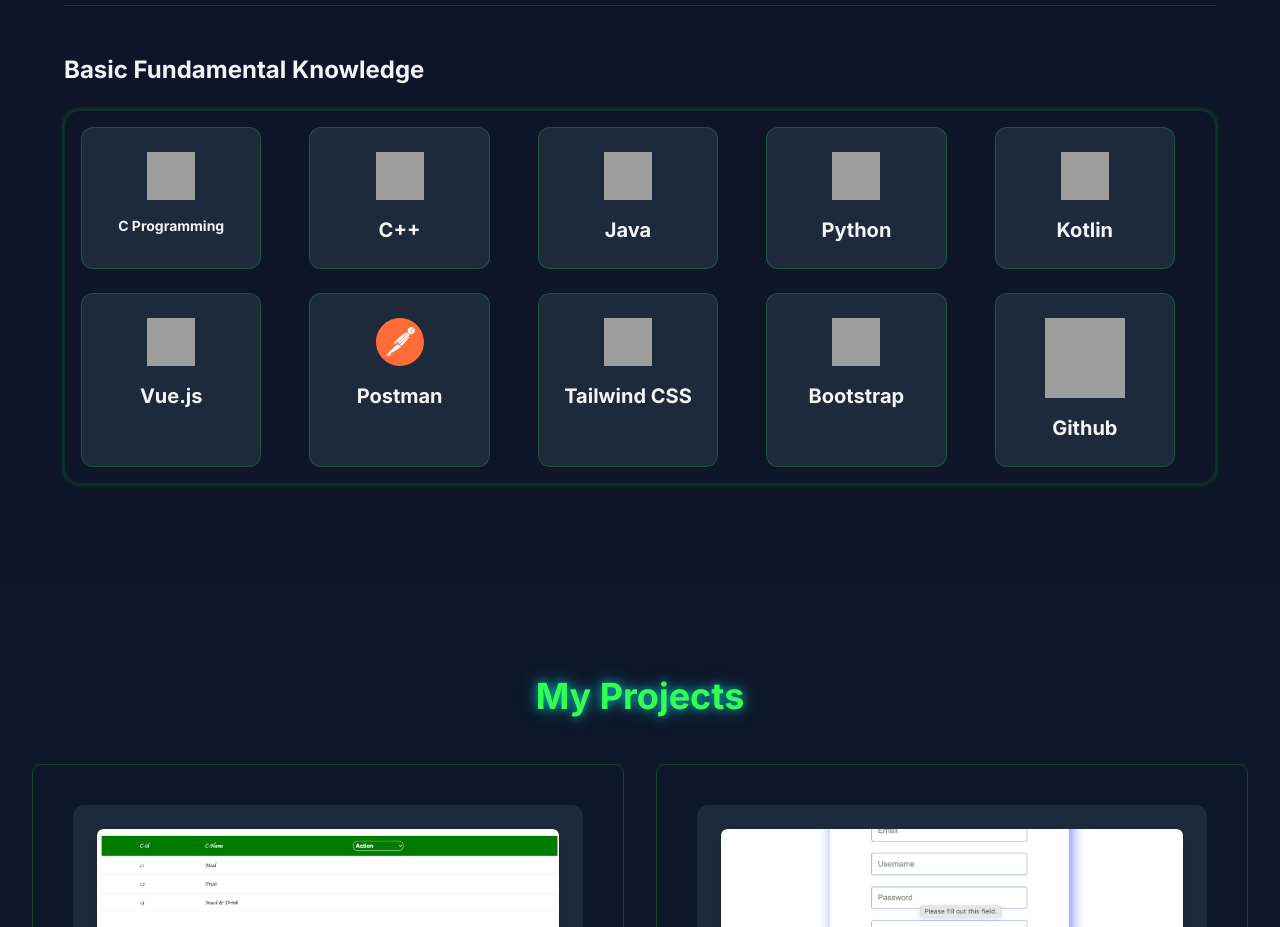
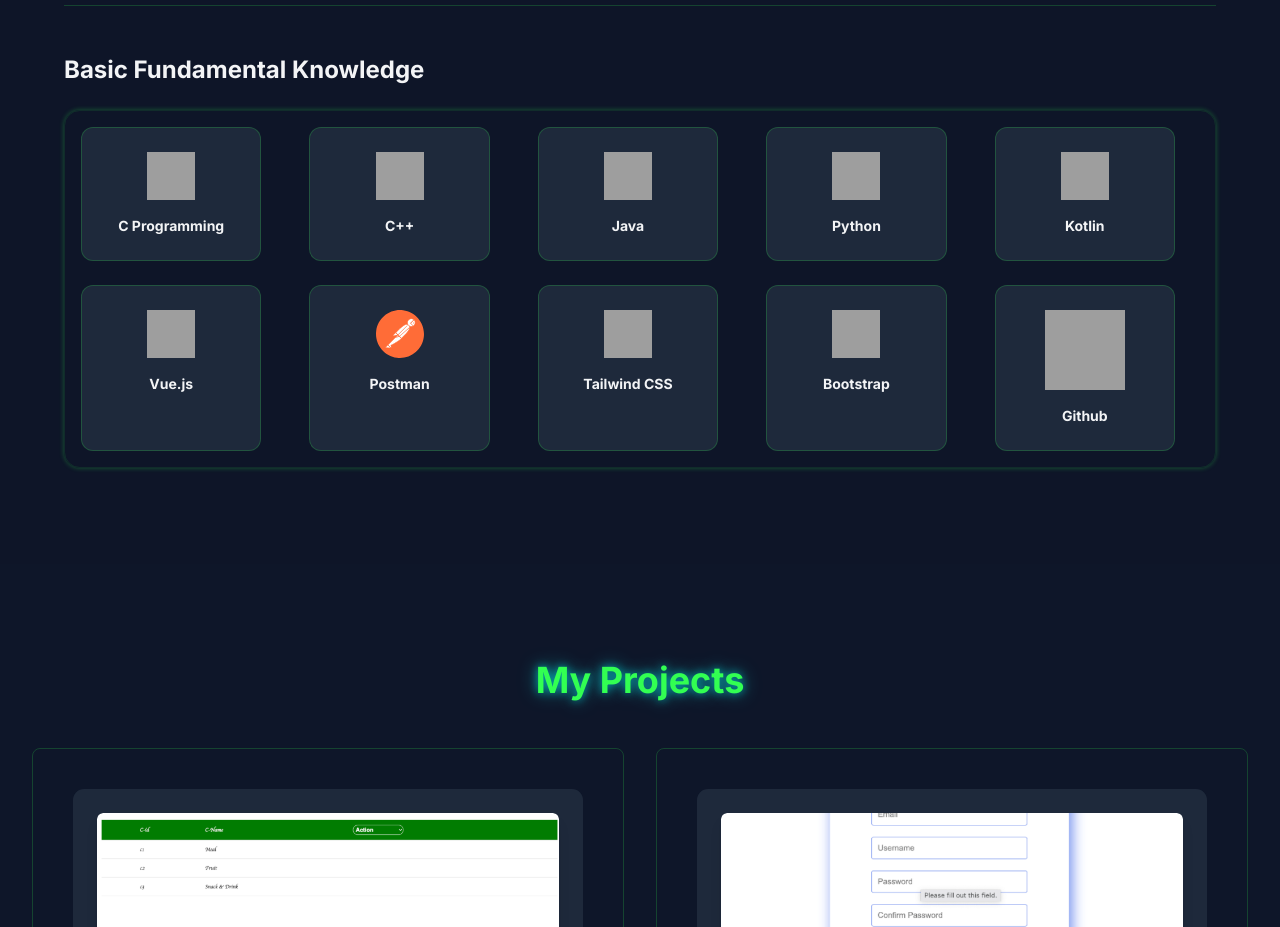
Before and after one commit to Thura-Mon/Portfolio, a plain HTML site: page index.html in a window 1280 px wide. Shown: the part 2480-3407 px from the top of the page. Drawn offline with nearby package versions, Linux system fonts and the light colour scheme; grey boxes are pictures that could not be loaded; animation ran at ten frames a second; files whose address does not match are found by name.

Commit message:
Update index.html

```diff
--- a/index.html
+++ b/index.html
@@ -397,46 +397,46 @@
 
                 <h3 class="text-2xl font-bold text-primary-text mb-6 mt-12">Basic Fundamental Knowledge</h3>
                 <div class="neon-green-border">
-                    <div class="grid grid-cols-2 sm:grid-cols-3 md:grid-cols-4 lg:grid-cols-5 gap-6">
-                        <div class="skill-card">
+                    <div class="grid grid-cols-2 sm:grid-cols-3 md:grid-cols-4 lg:grid-cols-5 gap-6 text-sm">
+                        <div class="skill-card ">
                             <img src="https://cdn.jsdelivr.net/gh/devicons/devicon/icons/c/c-original.svg" alt="C Logo" class="w-12 h-12 mx-auto mb-4" loading="lazy" />
-                            <h4 class="text-sm font-bold text-primary-text">C Programming</h4>
+                            <h4 class="font-bold text-primary-text">C Programming</h4>
                         </div>
                         <div class="skill-card">
                             <img src="https://cdn.jsdelivr.net/gh/devicons/devicon/icons/cplusplus/cplusplus-original.svg" alt="C++ Logo" class="w-12 h-12 mx-1 mx-auto mb-4" loading="lazy" />
-                            <h4 class="text-xl font-bold text-primary-text">C++</h4>
+                            <h4 class="font-bold text-primary-text">C++</h4>
                         </div>
                         <div class="skill-card">
                             <img src="https://cdn.jsdelivr.net/gh/devicons/devicon/icons/java/java-original.svg" alt="Java Logo" class="w-12 h-12 mx-auto mb-4" loading="lazy" />
-                            <h4 class="text-xl font-bold text-primary-text">Java</h4>
+                            <h4 class="font-bold text-primary-text">Java</h4>
                         </div>
                         <div class="skill-card">
                             <img src="https://cdn.jsdelivr.net/gh/devicons/devicon/icons/python/python-original.svg" alt="Python Logo" class="w-12 h-12 mx-auto mb-4" loading="lazy" />
-                            <h4 class="text-xl font-bold text-primary-text">Python</h4>
+                            <h4 class="font-bold text-primary-text">Python</h4>
                         </div>
                         <div class="skill-card">
                             <img src="https://cdn.jsdelivr.net/gh/devicons/devicon/icons/kotlin/kotlin-plain.svg" alt="Kotlin Logo" class="w-12 h-12 mx-auto mb-4" loading="lazy" />
-                            <h4 class="text-xl font-bold text-primary-text">Kotlin</h4>
+                            <h4 class="font-bold text-primary-text">Kotlin</h4>
                         </div>
                         <div class="skill-card">
                             <img src="https://cdn.jsdelivr.net/gh/devicons/devicon/icons/vuejs/vuejs-original-wordmark.svg" alt="Vue.js Logo" class="w-12 h-12 mx-auto mb-4" loading="lazy" />
-                            <h4 class="text-xl font-bold text-primary-text">Vue.js</h4>
+                            <h4 class="font-bold text-primary-text">Vue.js</h4>
                         </div>
                         <div class="skill-card">
                             <img src="images/ImageForSkills/postman.svg" alt="Tailwind CSS Logo" class="w-12 h-12 mx-auto mb-4" loading="lazy" />
-                            <h4 class="text-xl font-bold text-primary-text">Postman</h4>
+                            <h4 class="font-bold text-primary-text">Postman</h4>
                         </div>
                         <div class="skill-card">
                             <img src="https://cdn.jsdelivr.net/gh/devicons/devicon/icons/tailwindcss/tailwindcss-original-wordmark.svg" alt="Tailwind CSS Logo" class="w-12 h-12 mx-auto mb-4" loading="lazy" />
-                            <h4 class="text-xl font-bold text-primary-text">Tailwind CSS</h4>
+                            <h4 class="font-bold text-primary-text">Tailwind CSS</h4>
                         </div>
                         <div class="skill-card">
                             <img src="https://cdn.jsdelivr.net/gh/devicons/devicon/icons/bootstrap/bootstrap-original-wordmark.svg" alt="Bootstrap Logo" class="w-12 h-12 mx-auto mb-4" loading="lazy" />
-                            <h4 class="text-xl font-bold text-primary-text">Bootstrap</h4>
+                            <h4 class="font-bold text-primary-text">Bootstrap</h4>
                         </div>
                         <div class="skill-card">
                             <img src="https://cdn.jsdelivr.net/gh/devicons/devicon/icons/github/github-original.svg" alt="Github Logo" class="w-20 h-20 mx-auto mb-4" loading="lazy" />
-                            <h4 class="text-xl font-bold text-primary-text">Github</h4>
+                            <h4 class="font-bold text-primary-text">Github</h4>
                         </div>
                     </div>
                 </div>
```
